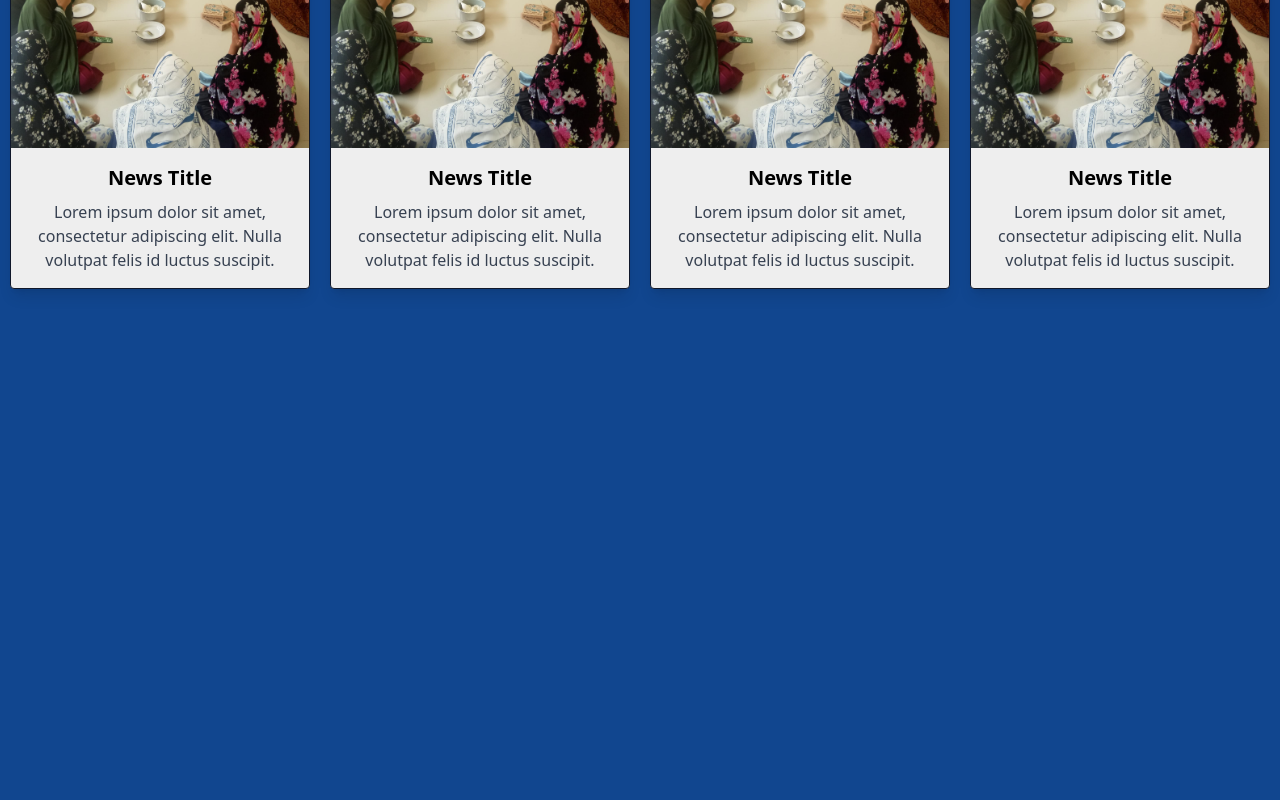
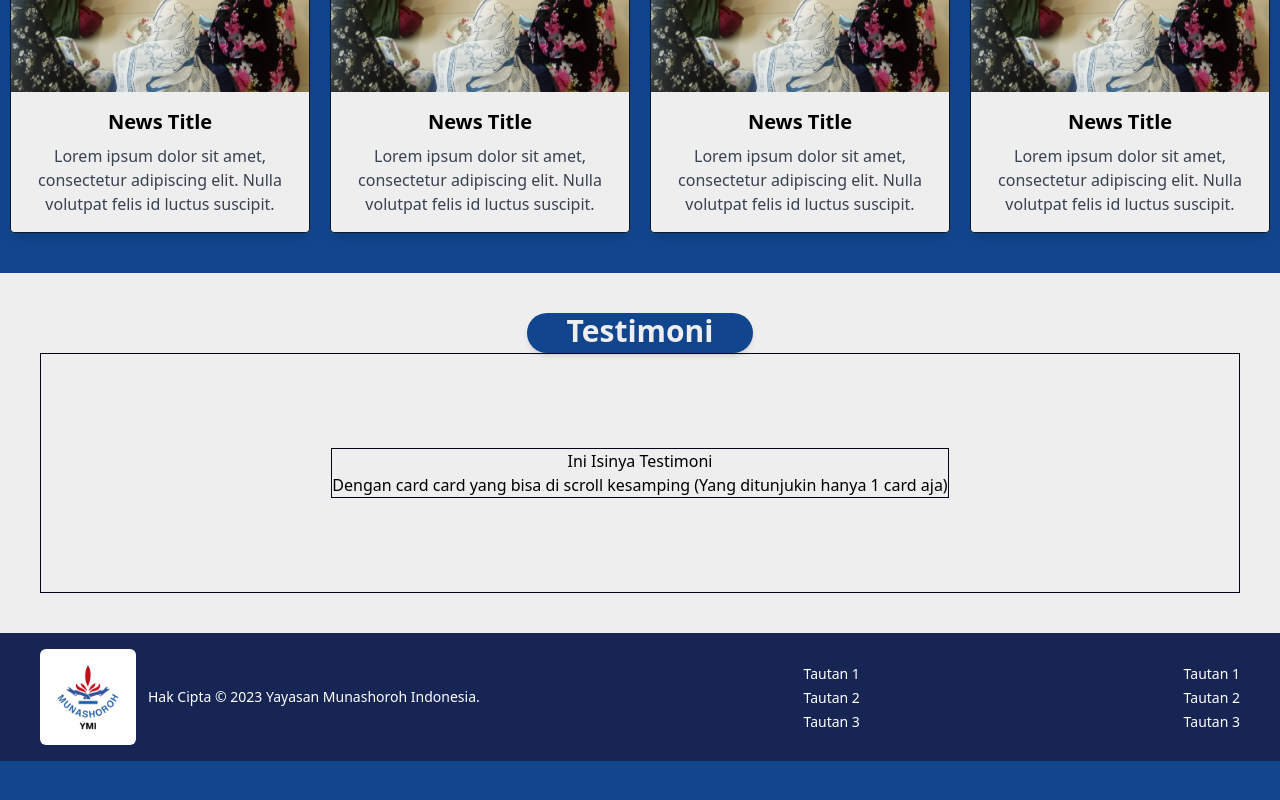
Before and after one commit to The-Foundation-Tech/frontend-tthefoundation-web-blog, a React (Create React App) app: page / in a window 1280 px wide. Shown: the part 1260-2060 px from the top of the page. After the commit the page ends 2021 px from the top, so only its background shows below. Built offline with nearby package versions, Linux system fonts and the light colour scheme.

Commit message:
add footer and tetstimoni section

```diff
--- a/src/App.js
+++ b/src/App.js
@@ -7,6 +7,8 @@ import Hero from './Components/Main/Hero';
 import Navbar from './Components/Main/Navbar';
 import Fasilitas from './Components/Main/Fasilitas';
 import Berita from './Components/Main/Berita';
+import Testimoni from './Components/Main/Testimoni';
+import Footer from './Components/Main/Footer';
 
 function App() {
   return (
@@ -15,6 +17,8 @@ function App() {
       <Hero />
       <Fasilitas />
       <Berita />
+      <Testimoni />
+      <Footer />
 
       <Routes>
         <Route path="/" element={<Home />} />
--- a/src/Components/Main/Berita.js
+++ b/src/Components/Main/Berita.js
@@ -1,7 +1,7 @@
 import berita1 from '../../img/berita1.jpg';
 const Berita = () => {
   return (
-    <section className="mt-10 pb-[2000px]">
+    <section className="mt-10">
       <h1 className="text-3xl font-semibold text-customNavy w-fit px-10 h-10 mx-auto py-auto bg-customGray shadow-md rounded-full">Berita dan Kegiatan</h1>
       <div className="container flex flex-wrap justify-around mt-5">
         <div className="max-w-[300px] rounded overflow-hidden shadow-lg bg-customGray border border-slate-900 mt-5">
--- a/src/Components/Main/Fasilitas.js
+++ b/src/Components/Main/Fasilitas.js
@@ -3,7 +3,7 @@ import { GrCafeteria } from 'react-icons/gr';
 import { MdLocalLaundryService } from 'react-icons/md';
 const Fasilitas = () => {
   return (
-    <section className="mt-10 pt-10 bg-customGray pb-[96px]">
+    <section className="mt-10 py-10 bg-customGray">
       <h1 className="text-3xl font-semibold text-customGray w-40 h-10 mx-auto py-auto bg-customNavy shadow-md rounded-full">Fasilitas</h1>
 
       <p className="mt-4">
--- /dev/null
+++ b/src/Components/Main/Footer.js
@@ -0,0 +1,50 @@
+import ymi from '../../img/ymi.png';
+
+const Footer = () => {
+  return (
+    <footer className="bg-customBlue py-4 text-white">
+      <div className="flex mx-10">
+        <img src={ymi} className="w-24 bg-white rounded-md" />
+        <div className="container ml-3 flex items-center justify-between">
+          <p className="text-sm">Hak Cipta &copy; 2023 Yayasan Munashoroh Indonesia.</p>
+          <ul className="flex-col">
+            <li>
+              <a href="#" className="text-sm">
+                Tautan 1
+              </a>
+            </li>
+            <li>
+              <a href="#" className="text-sm">
+                Tautan 2
+              </a>
+            </li>
+            <li>
+              <a href="#" className="text-sm">
+                Tautan 3
+              </a>
+            </li>
+          </ul>
+          <ul className="flex-col">
+            <li>
+              <a href="#" className="text-sm">
+                Tautan 1
+              </a>
+            </li>
+            <li>
+              <a href="#" className="text-sm">
+                Tautan 2
+              </a>
+            </li>
+            <li>
+              <a href="#" className="text-sm">
+                Tautan 3
+              </a>
+            </li>
+          </ul>
+        </div>
+      </div>
+    </footer>
+  );
+};
+
+export default Footer;
--- /dev/null
+++ b/src/Components/Main/Testimoni.js
@@ -0,0 +1,18 @@
+const Testimoni = () => {
+  return (
+    <section className="mt-10 py-10 bg-customGray">
+      <h1 className="text-3xl font-semibold text-customGray w-fit px-10 h-10 mx-auto py-auto bg-customNavy shadow-md rounded-full">Testimoni</h1>
+      <div className="container flex">
+        <div className="border border-slate-950 mx-10 w-full h-60 flex items-center justify-center">
+          <div className="border border-slate-950">
+            <h1>
+              Ini Isinya Testimoni <br /> Dengan card card yang bisa di scroll kesamping (Yang ditunjukin hanya 1 card aja)
+            </h1>
+          </div>
+        </div>
+      </div>
+    </section>
+  );
+};
+
+export default Testimoni;
--- a/tailwind.config.js
+++ b/tailwind.config.js
@@ -4,7 +4,7 @@ module.exports = {
   theme: {
     extend: {
       colors: {
-        customBlue: '#041562',
+        customBlue: '#172554',
         customNavy: '#11468F',
         customRed: '#DA1212',
         customGray: '#EEEEEE',
```
Also changed, not shown: src/img/logo.jpg (deleted), src/img/ymi.png (added).
